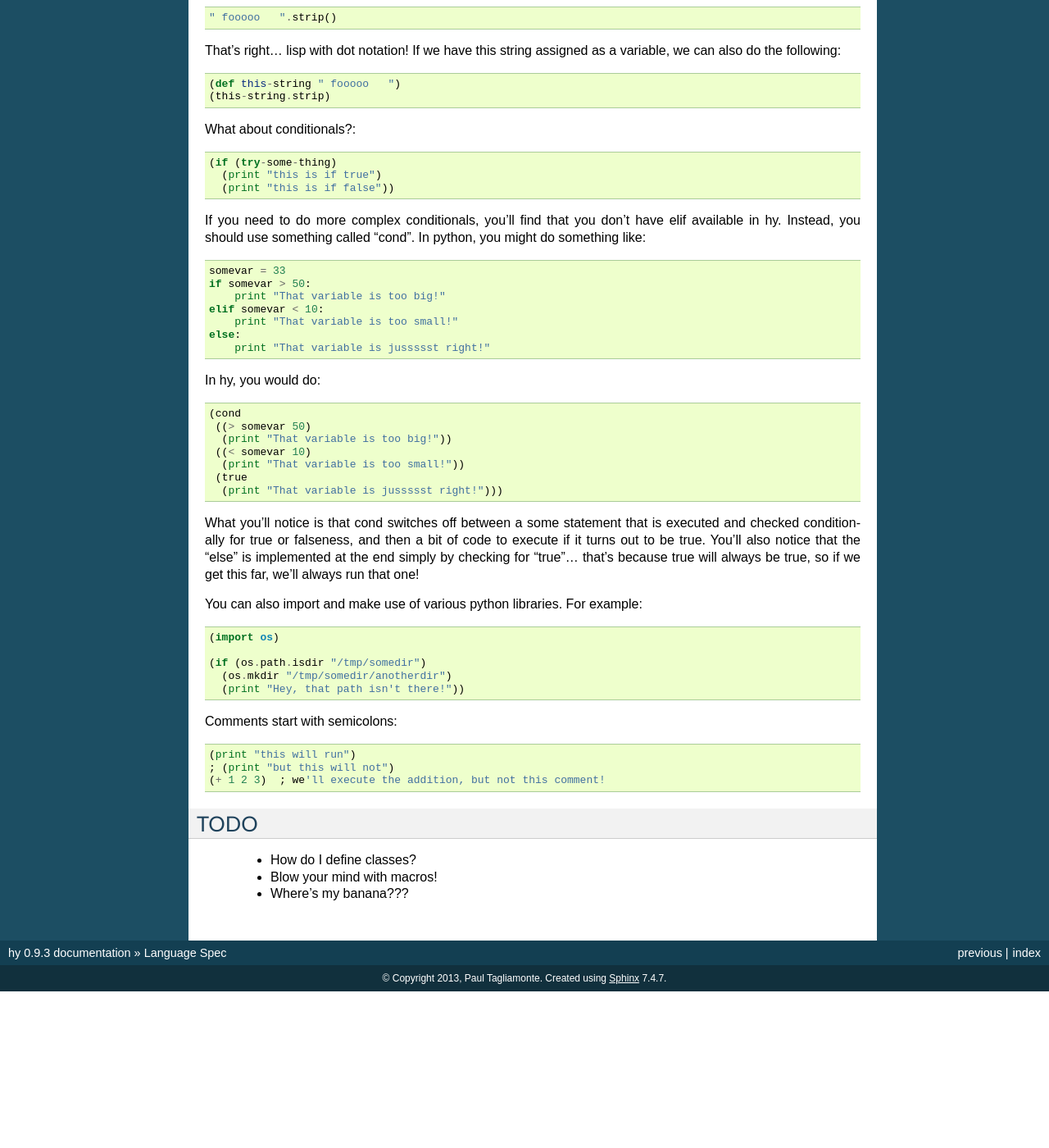
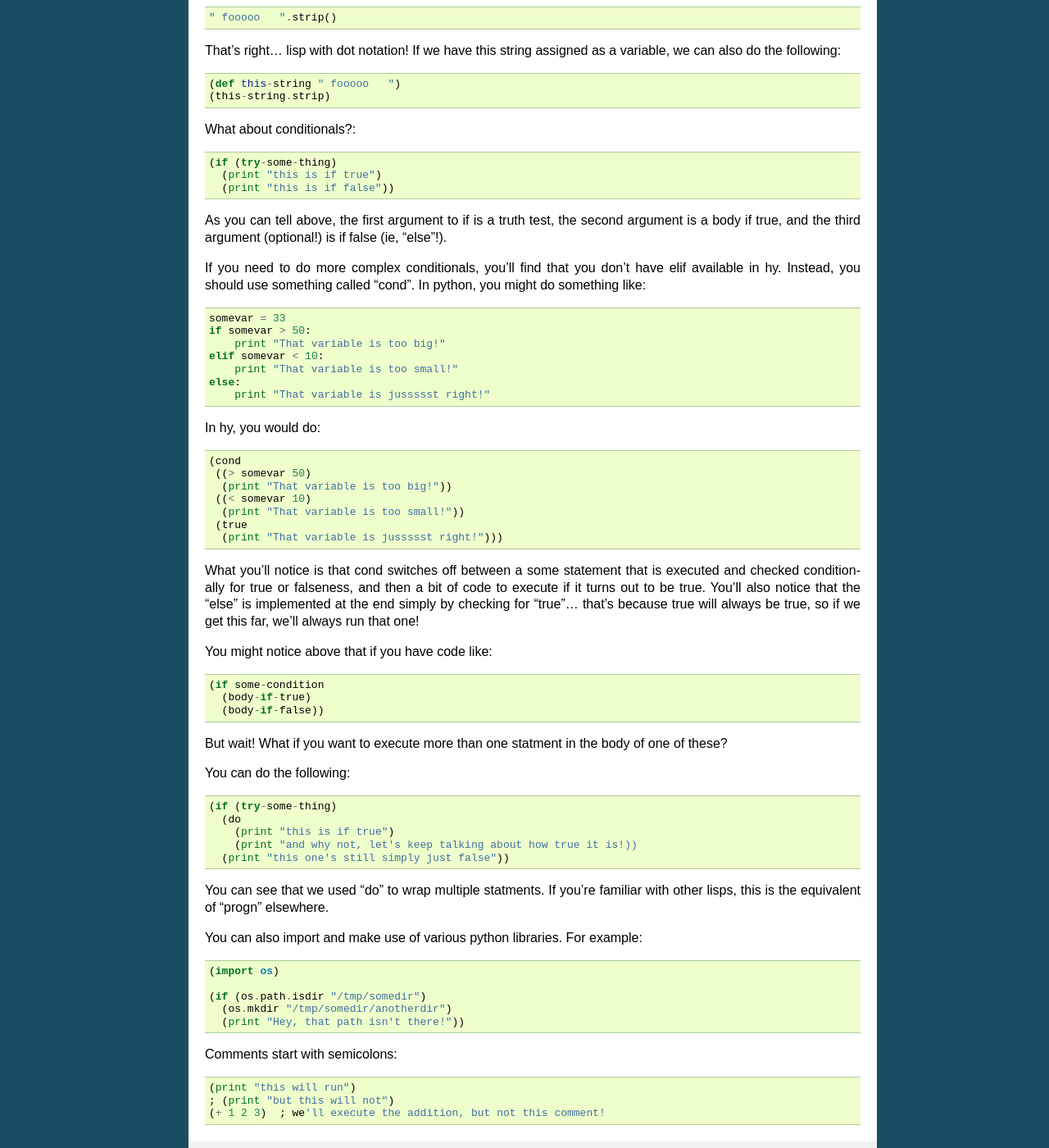
Before and after one commit to hylang/hy, a Sphinx documentation site: the page built from docs/language/index.rst, in a window 1280 px wide and 1400 px high, scrolled down 3000 px. Shown: the whole window at 82% size. Built offline with Sphinx 7.4.7, drawn with Linux system fonts in a browser that asks for light colours; before the commit the page ends 4209 px from its top, so only the background shows below that.

Commit message:
Explain how to wrap multiple statments of execution in "do"

```diff
--- a/docs/language/index.rst
+++ b/docs/language/index.rst
@@ -198,6 +198,10 @@ What about conditionals?::
     (print "this is if true")
     (print "this is if false"))
 
+As you can tell above, the first argument to if is a truth test, the
+second argument is a body if true, and the third argument (optional!)
+is if false (ie, "else"!).
+
 If you need to do more complex conditionals, you'll find that you
 don't have elif available in hy.  Instead, you should use something
 called "cond".  In python, you might do something like::
@@ -227,6 +231,27 @@ notice that the "else" is implemented at the end simply by checking
 for "true"... that's because true will always be true, so if we get
 this far, we'll always run that one!
 
+You might notice above that if you have code like::
+
+  (if some-condition
+    (body-if-true)
+    (body-if-false))
+
+But wait!  What if you want to execute more than one statment in the
+body of one of these?
+
+You can do the following::
+
+  (if (try-some-thing)
+    (do
+      (print "this is if true")
+      (print "and why not, let's keep talking about how true it is!))
+    (print "this one's still simply just false"))
+
+You can see that we used "do" to wrap multiple statments.  If you're
+familiar with other lisps, this is the equivalent of "progn"
+elsewhere.
+
 You can also import and make use of various python libraries.  For
 example::
 
```
